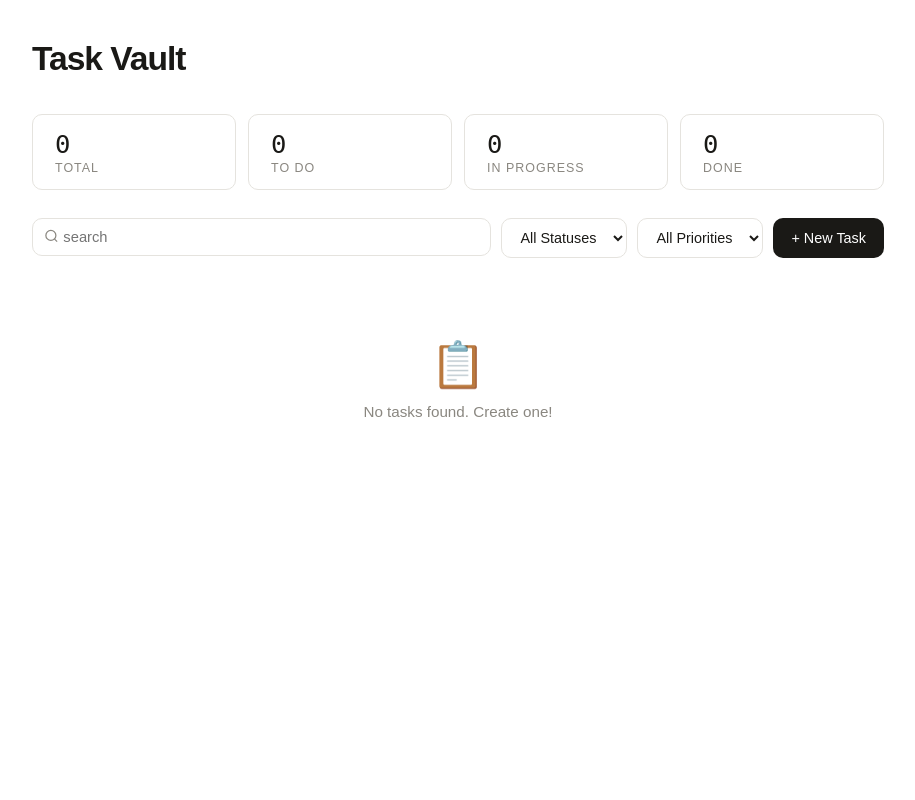
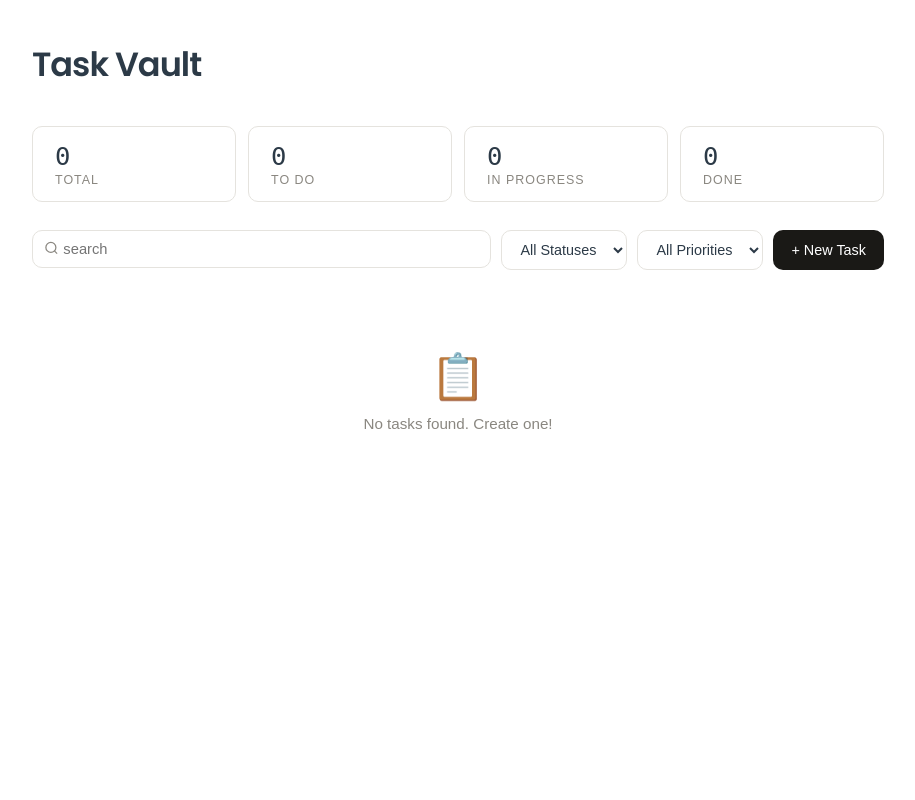
Before and after one commit to KarthikPranav1162/two-tier-flask-app-cicd-deployment, a Flask app: page / in a window 1280 px wide. Shown: the whole page, without its empty margins (182-1097 px from the left). Run offline with Flask 3, Linux system fonts and the light colour scheme; data that the repository does not hold is empty.

Commit message:
changes in UI

```diff
--- a/static/style.css
+++ b/static/style.css
@@ -1,3 +1,4 @@
+@import url('https://fonts.googleapis.com/css2?family=Poppins:wght@400;600&display=swap');
 
     /* ── Reset & Variables ──────────────────────────────────────── */
     *, *::before, *::after { box-sizing: border-box; margin: 0; padding: 0; }
@@ -6,7 +7,7 @@
       --bg:        #ffffff;
       --surface:   #ffffff;
       --border:    #e5e3de;
-      --text:      #1a1916;
+      --text:      #2c3A47;
       --muted:     #8a8780;
       --accent:    #1a1916;
 
@@ -48,7 +49,7 @@
       color: var(--muted);
       margin-bottom: 6px;
     }
-    h1 { font-size: 2.1rem; font-weight: 600; letter-spacing: -.03em; }
+    h1 { font-size: 2.1rem; font-weight: 600; letter-spacing: -.03em; font-family: 'Poppins', sans-serif;}
 
     /* ── Stats bar ───────────────────────────────────────────────── */
     .stats {
```
